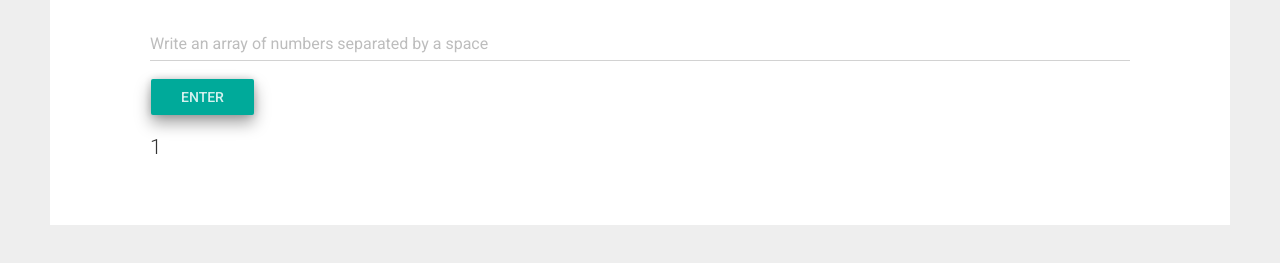
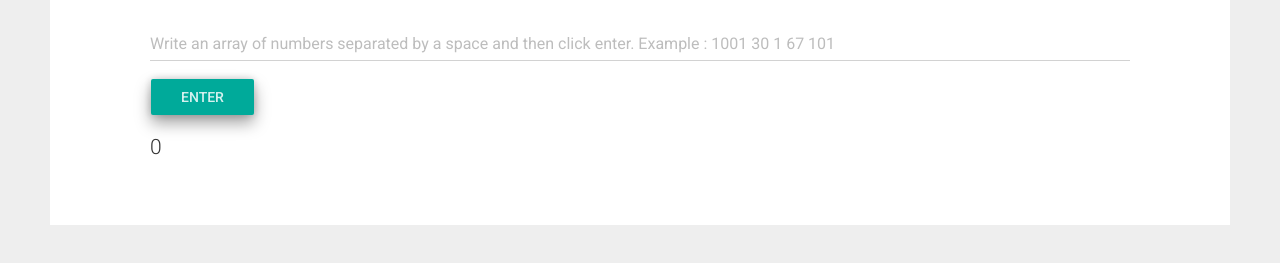
Before and after one commit to RostyslavPin/RostyslavPin.github.io, a plain HTML site: page page2.html in a window 1280 px wide. Both pictures are taken after a click on the button "ENTER". Shown: the part 251-514 px from the top of the page. Drawn offline with Linux system fonts and the light colour scheme.

Commit message:
Add insertion sort

```diff
--- a/js/main.js
+++ b/js/main.js
@@ -4,27 +4,25 @@ $(document).ready(function () {
         function insertionSort(unsortedList) {
             var len = unsortedList.length;
             for (var i = 0; i < len; i++) {
-                var tmp = unsortedList[i]; //Copy of the current element.
-                /*Check through the sorted part and compare with the number in tmp. If large, shift the number*/
+                var tmp = unsortedList[i];
                 for (var j = i - 1; j >= 0 && (unsortedList[j] > tmp); j--) {
-                    //Shift the number
                     unsortedList[j + 1] = unsortedList[j];
                 }
-                //Insert the copied number at the correct position
-                //in sorted part.
                 unsortedList[j + 1] = tmp;
             }
         }
-        // var ul = [5, 3, 1, 2, 4, 11, 13, 45, 221, 100, 999, 1001];
-        var ul = +$(this).val();
+
+        var arr = [];
+        $('#focusedInput1').each(function () {
+            arr.push($(this).val());
+        });
+        var ul = arr.toString().split(' ');
+        for (var i = 0; i < ul.length; i++) {
+            ul[i] = +ul[i];
+        }
         insertionSort(ul);
-        console.log(ul);
-        $("p").append("1");
-        var text = +$(this).val;
-        alert(text);
+        $("p").append(ul+'<br>');
+        // $(document).createElement("p").append(ul);
     });
-    $('.form-group').on('keyup','#focusedInput1',function () {
-       console.log("OP")
-    });
-    console.log("ready");
+
 });
--- a/page2.html
+++ b/page2.html
@@ -58,7 +58,8 @@
 <div class="jumbotron" style="background-color: white; padding-left: 100px;padding-right: 100px;margin:50px;">
     <h1>Sorting</h1>
     <div class="form-group label-floating">
-        <label class="control-label" for="focusedInput1">Write an array of numbers separated by a space</label>
+        <label class="control-label" for="focusedInput1">Write an array of numbers separated by a space and then click
+            enter. Example : 1001 30 1 67 101</label>
         <input class="form-control" id="focusedInput1" type="text">
         <button class="btn btn-raised btn-primary" id="button">enter</button>
     </div>
```
